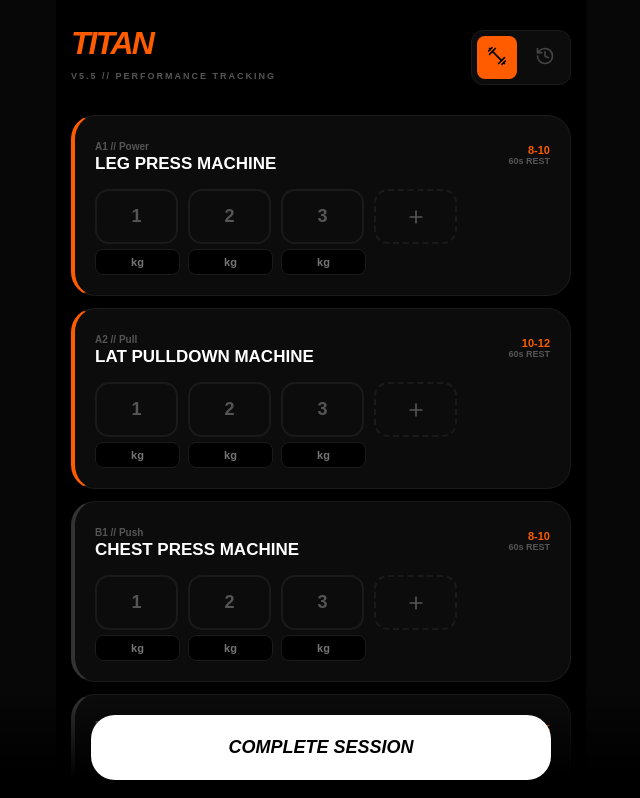
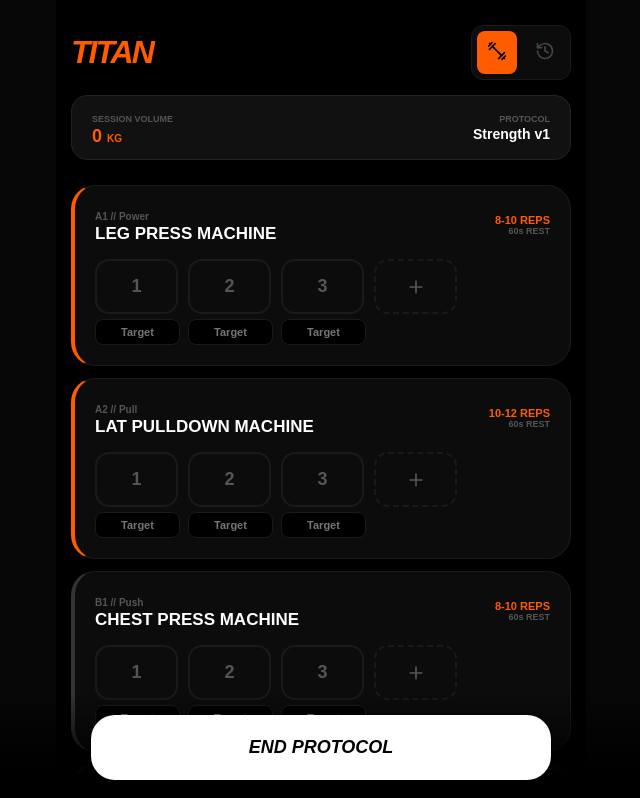
Before and after one commit to srafiq2406teachered-byte/Titan-Tracker, a React (Vite) app: page / in a window 1280 px wide. Shown: the top 798 px of the page, without its empty margins (319-959 px from the left). Built offline with nearby package versions, Linux system fonts and the light colour scheme.

Commit message:
Update App.jsx

```diff
--- a/src/App.jsx
+++ b/src/App.jsx
@@ -1,19 +1,18 @@
 import React, { useState, useEffect } from 'react';
-import { CheckCircle, Clock, RotateCcw, Dumbbell, History, Plus, Timer, Zap, ChevronRight } from 'lucide-react';
+import { CheckCircle, Clock, RotateCcw, Dumbbell, History, Plus, Timer, Zap, Activity } from 'lucide-react';
 
 const TitanTracker = () => {
   // --- 1. STATE & PERSISTENCE ---
   const [view, setView] = useState('train');
   const [timeLeft, setTimeLeft] = useState(0);
-  const [activeTimerType, setActiveTimerType] = useState(60); // Default 60s
   const [completedSets, setCompletedSets] = useState(() =>
-    JSON.parse(localStorage.getItem('titan_completed_v5') || '{}')
+    JSON.parse(localStorage.getItem('titan_completed_v6') || '{}')
   );
   const [exerciseData, setExerciseData] = useState(() =>
-    JSON.parse(localStorage.getItem('titan_data_v5') || '{}')
+    JSON.parse(localStorage.getItem('titan_data_v6') || '{}')
   );
 
-  // --- 2. THE MASTER PROTOCOL (A1-D2) ---
+  // --- 2. PROTOCOL DEFINITION ---
   const MASTER_PLAN = [
     { id: "A1", pair: "A", name: "Leg Press Machine", sets: 3, goal: "8-10", focus: "Power", type: "set", rest: 60 },
     { id: "A2", pair: "A", name: "Lat Pulldown Machine", sets: 3, goal: "10-12", focus: "Pull", type: "set", rest: 60 },
@@ -25,10 +24,26 @@ const TitanTracker = () => {
     { id: "D2", pair: "D", name: "Walking Lunges", sets: 3, goal: "12 Total", focus: "Burn", type: "set", rest: 30 }
   ];
 
-  // --- 3. AUTO-SAVE & TIMER LOGIC ---
+  // --- 3. VOLUME CALCULATION LOGIC ---
+  const calculateTotalVolume = () => {
+    let total = 0;
+    MASTER_PLAN.forEach(ex => {
+      const extraCount = exerciseData[`${ex.id}-extra`] || 0;
+      for (let i = 0; i < (ex.sets + extraCount); i++) {
+        if (completedSets[`${ex.id}-${i}`]) {
+          const val = parseFloat(exerciseData[`${ex.id}-${i}`]) || 0;
+          // For simplicity, we assume 'Goal' reps for the volume calculation
+          const reps = parseInt(ex.goal) || 10;
+          total += val * reps;
+        }
+      }
+    });
+    return total.toLocaleString();
+  };
+
   useEffect(() => {
-    localStorage.setItem('titan_completed_v5', JSON.stringify(completedSets));
-    localStorage.setItem('titan_data_v5', JSON.stringify(exerciseData));
+    localStorage.setItem('titan_completed_v6', JSON.stringify(completedSets));
+    localStorage.setItem('titan_data_v6', JSON.stringify(exerciseData));
   }, [completedSets, exerciseData]);
 
   useEffect(() => {
@@ -47,16 +62,6 @@ const TitanTracker = () => {
     textDim: '#555555'
   };
 
-  const handleSetToggle = (exId, setIdx, restTime) => {
-    const key = `${exId}-${setIdx}`;
-    const isNowDone = !completedSets[key];
-    setCompletedSets(prev => ({ ...prev, [key]: isNowDone }));
-    if (isNowDone) {
-      setActiveTimerType(restTime);
-      setTimeLeft(restTime);
-    }
-  };
-
   const addExtraSet = (exId) => {
     const key = `${exId}-extra`;
     setExerciseData(prev => ({ ...prev, [key]: (prev[key] || 0) + 1 }));
@@ -65,12 +70,10 @@ const TitanTracker = () => {
   return (
     <div style={{ backgroundColor: THEME.black, minHeight: '100vh', color: THEME.textMain, fontFamily: 'sans-serif', padding: '15px', maxWidth: '500px', margin: '0 auto', paddingBottom: '160px' }}>
 
-      {/* HEADER HUD */}
-      <header style={{ display: 'flex', justifyContent: 'space-between', alignItems: 'center', marginBottom: '25px', paddingTop: '10px' }}>
-        <div>
+      {/* HUD HEADER WITH VOLUME TRACKER */}
+      <header style={{ marginBottom: '25px', paddingTop: '10px' }}>
+        <div style={{ display: 'flex', justifyContent: 'space-between', alignItems: 'center' }}>
           <h1 style={{ fontSize: '32px', fontWeight: '900', fontStyle: 'italic', margin: 0, color: THEME.orange, letterSpacing: '-2px' }}>TITAN</h1>
-          <p style={{ fontSize: '9px', fontWeight: 'bold', color: THEME.textDim, textTransform: 'uppercase', letterSpacing: '2px' }}>v5.5 // Performance Tracking</p>
-        </div>
           <div style={{ display: 'flex', gap: '8px', background: THEME.card, padding: '5px', borderRadius: '12px', border: `1px solid ${THEME.border}` }}>
             <button onClick={() => setView('train')} style={{ background: view === 'train' ? THEME.orange : 'transparent', border: 'none', padding: '10px', borderRadius: '8px' }}>
               <Dumbbell size={20} color={view === 'train' ? '#000' : '#444'} />
@@ -78,6 +81,19 @@ const TitanTracker = () => {
             <button onClick={() => setView('history')} style={{ background: view === 'history' ? THEME.orange : 'transparent', border: 'none', padding: '10px', borderRadius: '8px' }}>
               <History size={20} color={view === 'history' ? '#000' : '#444'} />
             </button>
+          </div>
+        </div>
+
+        {/* VOLUME HUD */}
+        <div style={{ display: 'flex', justifyContent: 'space-between', background: '#111', padding: '12px 20px', borderRadius: '16px', marginTop: '15px', border: '1px solid #222' }}>
+          <div>
+            <span style={{ fontSize: '9px', fontWeight: 'bold', color: THEME.textDim, textTransform: 'uppercase' }}>Session Volume</span>
+            <div style={{ fontSize: '18px', fontWeight: '900', color: THEME.orange }}>{calculateTotalVolume()} <span style={{fontSize: '10px'}}>KG</span></div>
+          </div>
+          <div style={{ textAlign: 'right' }}>
+            <span style={{ fontSize: '9px', fontWeight: 'bold', color: THEME.textDim, textTransform: 'uppercase' }}>Protocol</span>
+            <div style={{ fontSize: '14px', fontWeight: '900' }}>Strength v1</div>
+          </div>
         </div>
       </header>
 
@@ -98,7 +114,7 @@ const TitanTracker = () => {
                     <h3 style={{ fontSize: '17px', fontWeight: '900', margin: '0', textTransform: 'uppercase' }}>{ex.name}</h3>
                   </div>
                   <div style={{ textAlign: 'right' }}>
-                    <div style={{ fontSize: '11px', fontWeight: '900', color: THEME.orange }}>{ex.goal}</div>
+                    <div style={{ fontSize: '11px', fontWeight: '900', color: THEME.orange }}>{ex.goal} REPS</div>
                     <div style={{ fontSize: '9px', fontWeight: 'bold', color: THEME.textDim }}>{ex.rest}s REST</div>
                   </div>
                 </div>
@@ -110,13 +126,16 @@ const TitanTracker = () => {
                     return (
                       <div key={i} style={{ display: 'flex', flexDirection: 'column', gap: '5px' }}>
                         <button
-                          onClick={() => handleSetToggle(ex.id, i, ex.rest)}
+                          onClick={() => {
+                            setCompletedSets(prev => ({ ...prev, [key]: !isDone }));
+                            if (!isDone) setTimeLeft(ex.rest);
+                          }}
                           style={{ height: '55px', borderRadius: '14px', border: isDone ? `2px solid ${THEME.orange}` : `2px solid ${THEME.border}`, background: isDone ? THEME.orange : 'transparent', color: isDone ? '#000' : THEME.textDim, fontWeight: '900', fontSize: '18px' }}
                         >
                           {isDone ? <CheckCircle size={22} /> : i + 1}
                         </button>
                         <input
-                          type="text" inputMode="decimal" placeholder={ex.type === 'set' ? 'kg' : 'min'}
+                          type="text" inputMode="decimal" placeholder="Target"
                           value={exerciseData[key] || ''}
                           onChange={(e) => setExerciseData(prev => ({ ...prev, [key]: e.target.value }))}
                           style={{ width: '100%', background: THEME.black, border: `1px solid ${THEME.border}`, color: '#fff', fontSize: '11px', textAlign: 'center', fontWeight: 'bold', padding: '6px 0', borderRadius: '8px', outline: 'none' }}
@@ -134,8 +153,8 @@ const TitanTracker = () => {
         </div>
       ) : (
         <div style={{ textAlign: 'center', padding: '100px 20px', color: THEME.textDim }}>
-          <Zap size={40} style={{ marginBottom: '10px', opacity: 0.2 }} />
-          <p style={{ fontWeight: '900', textTransform: 'uppercase', fontSize: '12px' }}>History tracking active.</p>
+          <Activity size={40} style={{ marginBottom: '10px', opacity: 0.2 }} />
+          <p style={{ fontWeight: '900', textTransform: 'uppercase', fontSize: '12px' }}>V6 Engine Running</p>
         </div>
       )}
 
@@ -148,14 +167,14 @@ const TitanTracker = () => {
         </div>
       )}
 
-      {/* PERSISTENT FOOTER ACTION */}
+      {/* FINISH ACTION */}
       {view === 'train' && (
         <div style={{ position: 'fixed', bottom: 0, left: 0, right: 0, padding: '20px', background: 'linear-gradient(transparent, #000 80%)' }}>
           <button
-            onClick={() => { if(window.confirm("Complete protocol and sync data?")) { localStorage.clear(); window.location.reload(); }}}
+            onClick={() => { if(window.confirm("Finish Session & Sync?")) { localStorage.clear(); window.location.reload(); }}}
             style={{ width: '100%', maxWidth: '460px', margin: '0 auto', display: 'block', padding: '22px', borderRadius: '24px', border: 'none', background: '#FFF', color: '#000', fontWeight: '900', fontSize: '18px', textTransform: 'uppercase', fontStyle: 'italic' }}
           >
-            Complete Session
+            End Protocol
           </button>
         </div>
       )}
```
Lines whose indentation alone changed are shown as unchanged.
